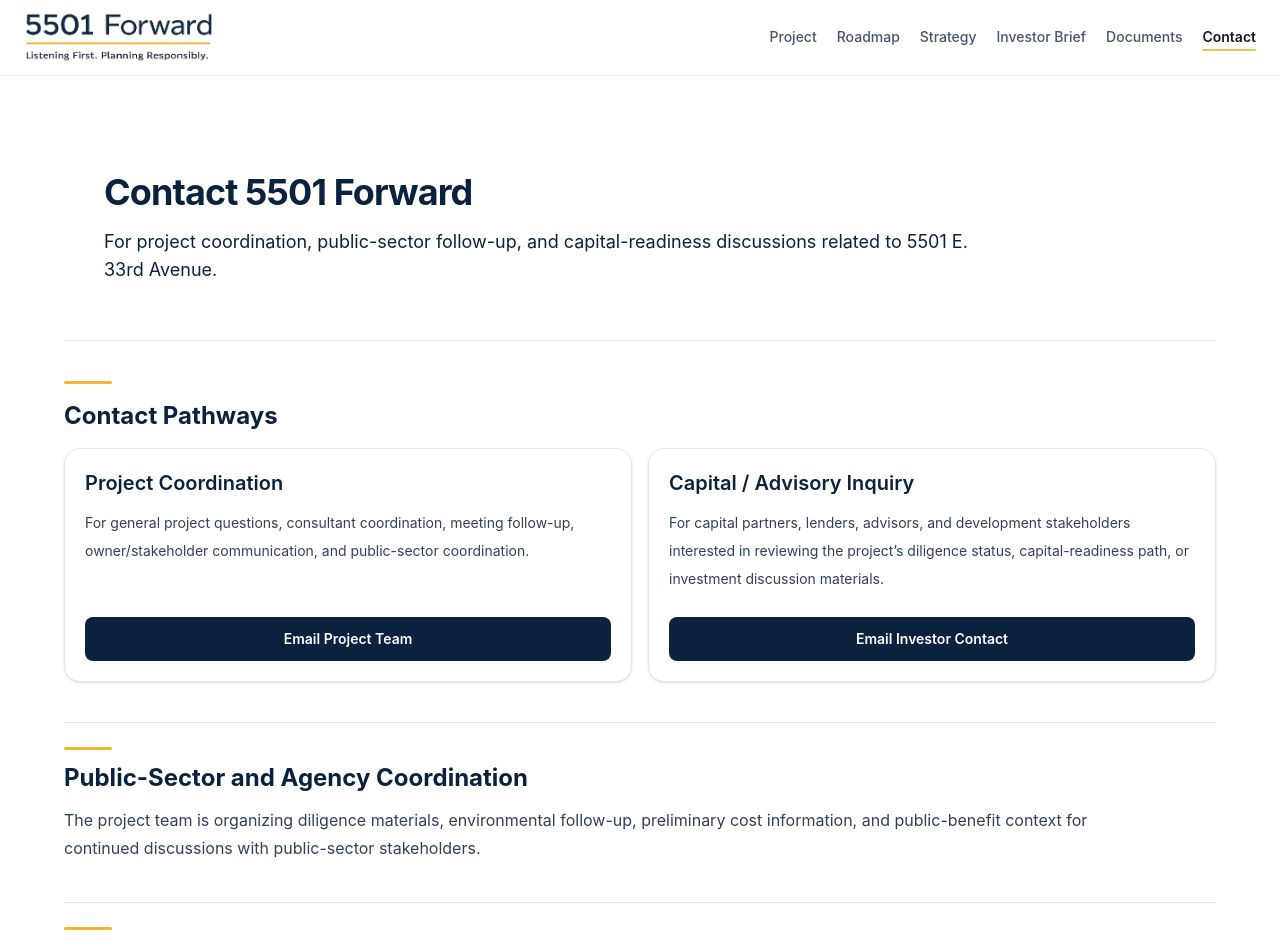
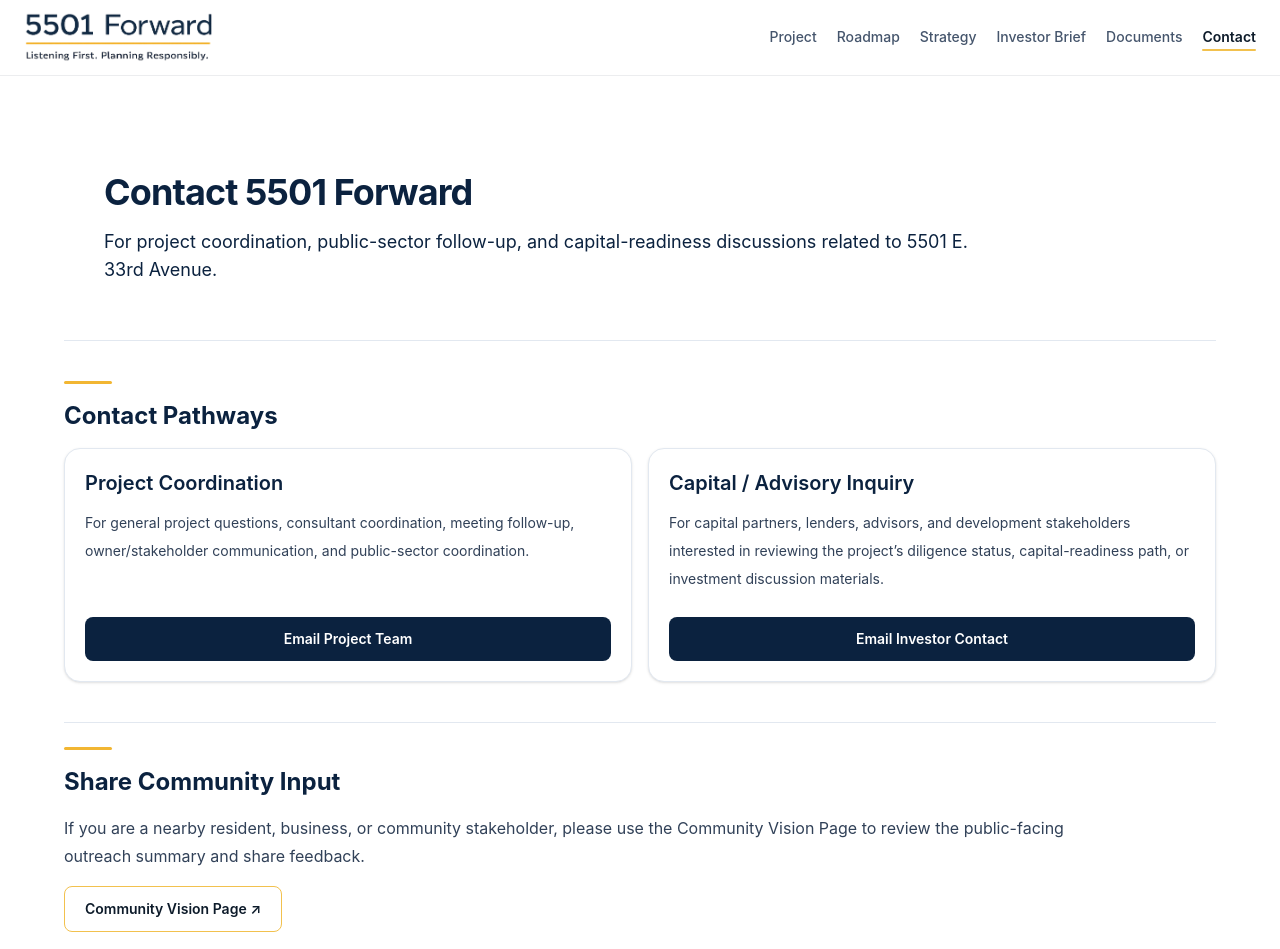
Before and after one commit to martinez-frank/5501-forward-site, a Next.js app: page /contact in a window 1280 px wide. Shown: the top 949 px of the page. Built offline with nearby package versions, Linux system fonts and the light colour scheme.

Commit message:
Remove public-sector coordination section from contact page

```diff
--- a/app/contact/page.tsx
+++ b/app/contact/page.tsx
@@ -55,14 +55,6 @@ export default function ContactPage() {
         </div>
       </section>
 
-      <section className="space-y-3 border-t border-slate-200 pt-6">
-        <div className="h-[3px] w-12 rounded-full bg-[#f2b632]" aria-hidden="true" />
-        <h2 className="text-2xl font-bold text-[#0B223F]">Public-Sector and Agency Coordination</h2>
-        <p className="max-w-5xl leading-7 text-slate-700">
-          The project team is organizing diligence materials, environmental follow-up, preliminary cost information, and public-benefit context for continued discussions with public-sector stakeholders.
-        </p>
-      </section>
-
       <section className="space-y-4 border-t border-slate-200 pt-6">
         <div className="h-[3px] w-12 rounded-full bg-[#f2b632]" aria-hidden="true" />
         <h2 className="text-2xl font-bold text-[#0B223F]">Share Community Input</h2>
```
